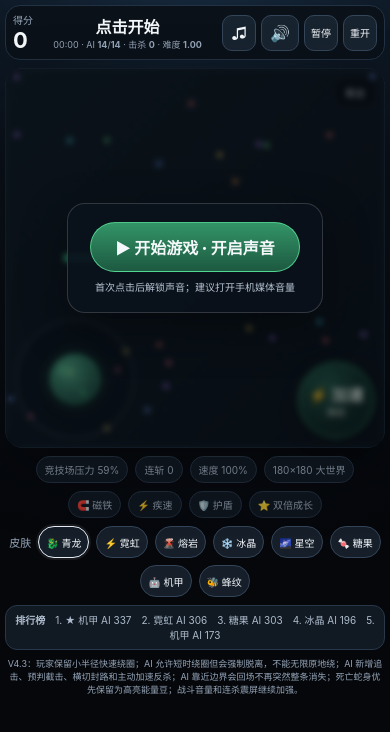
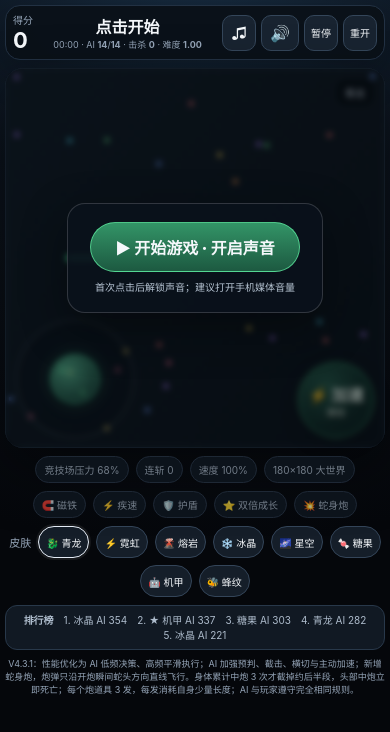
Before and after one commit to chiyisky/chiyisky.github.io, a plain HTML site: page snake/index.html in a window 390 px wide. Drawn offline with Linux system fonts and the light colour scheme.

Commit message:
Switch Snake Arena homepage to V4.3.1

```diff
--- a/snake/index.html
+++ b/snake/index.html
@@ -4,8 +4,11 @@
 <meta charset="utf-8">
 <meta name="viewport" content="width=device-width,initial-scale=1,maximum-scale=1,user-scalable=no,viewport-fit=cover">
 <meta name="theme-color" content="#071017">
-<title>贪吃蛇·大世界竞技 V4.3</title>
+<title>贪吃蛇·大世界竞技 V4.3.1</title>
 <link rel="stylesheet" href="./v43.css?v=20260926-2127">
+<style>
+.right-controls{position:relative;width:104px;height:150px;pointer-events:none;flex:0 0 104px}.right-controls .boost{position:absolute;right:0;bottom:0;pointer-events:auto}.fire{position:absolute;right:5px;bottom:92px;width:66px;height:66px;border-radius:50%;pointer-events:auto;touch-action:none;user-select:none;border:1.5px solid rgba(255,215,90,.72);background:radial-gradient(circle at 38% 32%,rgba(255,225,120,.38),rgba(130,83,25,.3) 62%,rgba(30,18,7,.18));box-shadow:inset 0 0 18px rgba(255,211,72,.12),0 6px 18px rgba(0,0,0,.25);color:#fff7cf;font-weight:900;text-shadow:0 1px 3px #000;cursor:pointer}.fire small{display:block;font-size:10px;color:#ffe89d}.fire:active{transform:scale(.94)}.fire.hidden{display:none}@media(max-width:620px){.right-controls{width:94px;height:132px;flex-basis:94px}.fire{right:4px;bottom:80px;width:61px;height:61px;font-size:12px}.fire small{font-size:9px}}
+</style>
 </head>
 <body>
 <div class="wrap" id="app">
@@ -20,14 +23,20 @@
     <div class="kill-flash" id="killFlash"></div>
     <div class="kill-banner" id="killBanner">DOUBLE KILL · 双杀</div>
     <div class="sound-gate" id="soundGate"><div class="sound-card"><button id="startGame" type="button">▶ 开始游戏 · 开启声音</button><small>首次点击后解锁声音；建议打开手机媒体音量</small></div></div>
-    <div class="hud-controls"><div class="joy" id="joy" aria-label="方向摇杆"><div class="stick" id="stick"></div></div><button class="boost" id="boost" type="button">⚡ 加速<small>按住</small></button></div>
+    <div class="hud-controls">
+      <div class="joy" id="joy" aria-label="方向摇杆"><div class="stick" id="stick"></div></div>
+      <div class="right-controls">
+        <button class="fire hidden" id="fire" type="button">💥 开炮<small id="fireCount">×0</small></button>
+        <button class="boost" id="boost" type="button">⚡ 加速<small>按住</small></button>
+      </div>
+    </div>
   </div>
   <div class="meta"><span id="pressureLabel">竞技场压力 0%</span><span id="streakLabel">连斩 0</span><span id="speed">速度 100%</span><span>180×180 大世界</span></div>
-  <div class="powerbar"><span class="effect" id="fxMagnet">🧲 磁铁</span><span class="effect" id="fxSpeed">⚡ 疾速</span><span class="effect" id="fxShield">🛡️ 护盾</span><span class="effect" id="fxGrowth">⭐ 双倍成长</span></div>
+  <div class="powerbar"><span class="effect" id="fxMagnet">🧲 磁铁</span><span class="effect" id="fxSpeed">⚡ 疾速</span><span class="effect" id="fxShield">🛡️ 护盾</span><span class="effect" id="fxGrowth">⭐ 双倍成长</span><span class="effect" id="fxCannon">💥 蛇身炮</span></div>
   <div class="skinbar"><span class="skinlabel">皮肤</span><button class="skin active" data-skin="qinglong">🐉 青龙</button><button class="skin" data-skin="neon">⚡ 霓虹</button><button class="skin" data-skin="lava">🌋 熔岩</button><button class="skin" data-skin="ice">❄️ 冰晶</button><button class="skin" data-skin="star">🌌 星空</button><button class="skin" data-skin="candy">🍬 糖果</button><button class="skin" data-skin="mech">🤖 机甲</button><button class="skin" data-skin="bee">🐝 蜂纹</button></div>
   <div class="leader" id="leader">排行榜加载中…</div>
-  <div class="note">V4.3：玩家保留小半径快速绕圈；AI 允许短时绕圈但会强制脱离，不能无限原地绕；AI 新增追击、预判截击、横切封路和主动加速反杀；AI 靠近边界会回场不再突然整条消失；死亡蛇身优先保留为高亮能量豆；战斗音量和连杀震屏继续加强。</div>
+  <div class="note">V4.3.1：性能优化为 AI 低频决策、高频平滑执行；AI 加强预判、截击、横切与主动加速；新增蛇身炮，炮弹只沿开炮瞬间蛇头方向直线飞行。身体累计中炮 3 次才截掉约后半段，头部中炮立即死亡；每个炮道具 3 发，每发消耗自身少量长度；AI 与玩家遵守完全相同规则。</div>
 </div>
-<script src="./v43.js?v=20260926-2127"></script>
+<script src="./v431.js?v=20260926-2146"></script>
 </body>
 </html>
```
